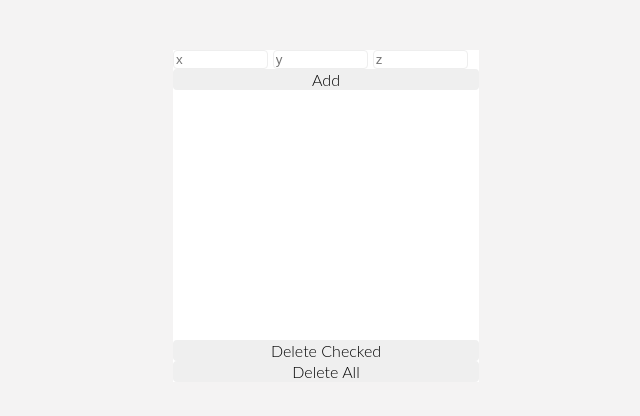
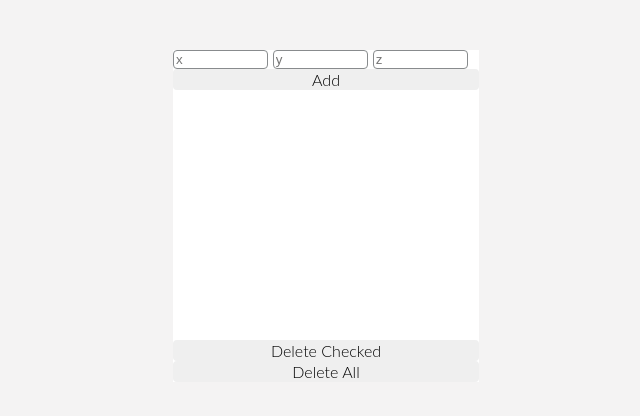
Before and after one commit to JonathanChu444/datavisualizerinput, a React (Create React App) app: page / in a window 1280 px wide. Shown: the top 416 px of the page, without its empty margins (314-954 px from the left). Built offline with nearby package versions, Linux system fonts and the light colour scheme.

Commit message:
Changed input and edit box border colors to aluminum color

```diff
--- a/src/styles/App.css
+++ b/src/styles/App.css
@@ -49,7 +49,7 @@ body {
   /* padding: 15px 0 15px 15px; */
   border-radius: 4px;
   border-left:1px solid rgb(0, 0, 0);
-  border: 1px solid rgb(238, 238, 238);
+  border: 1px solid rgb(136,139,141);
 }
 
 .checkboxinputlarger{
```
